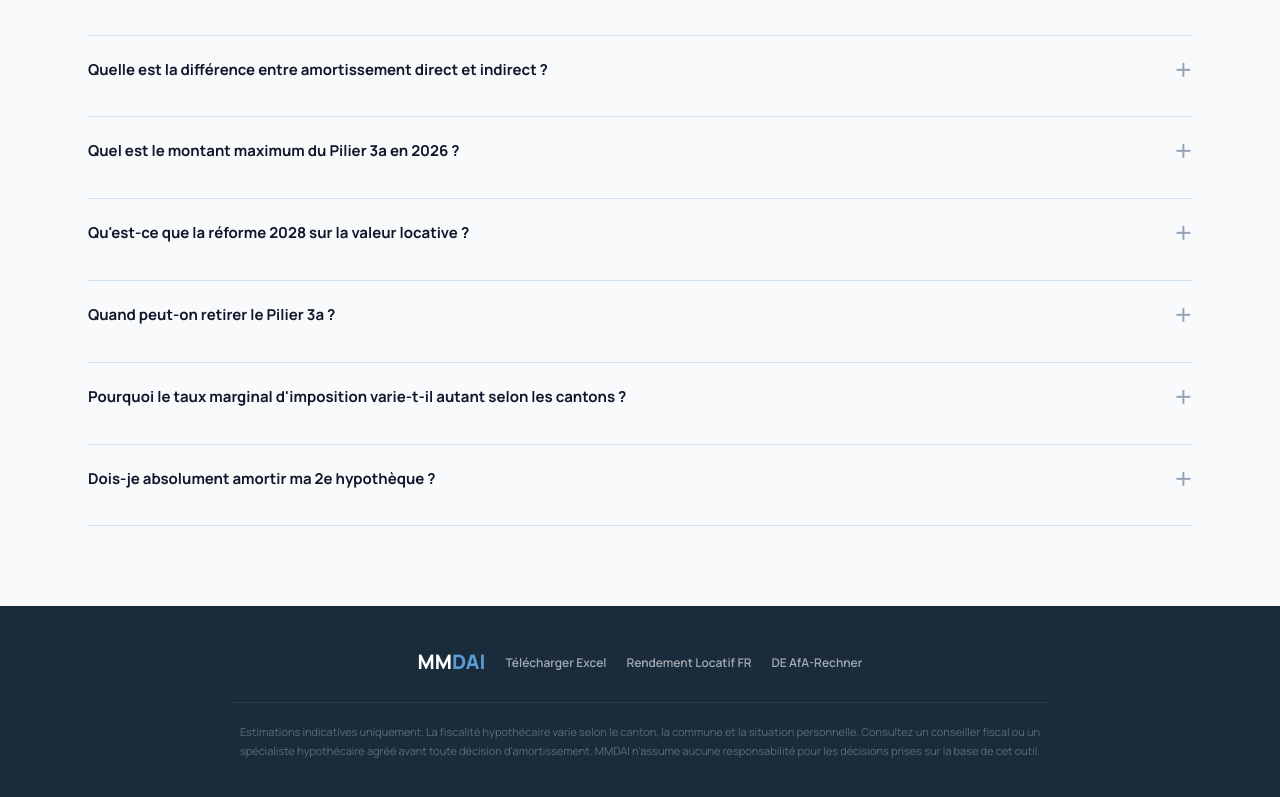
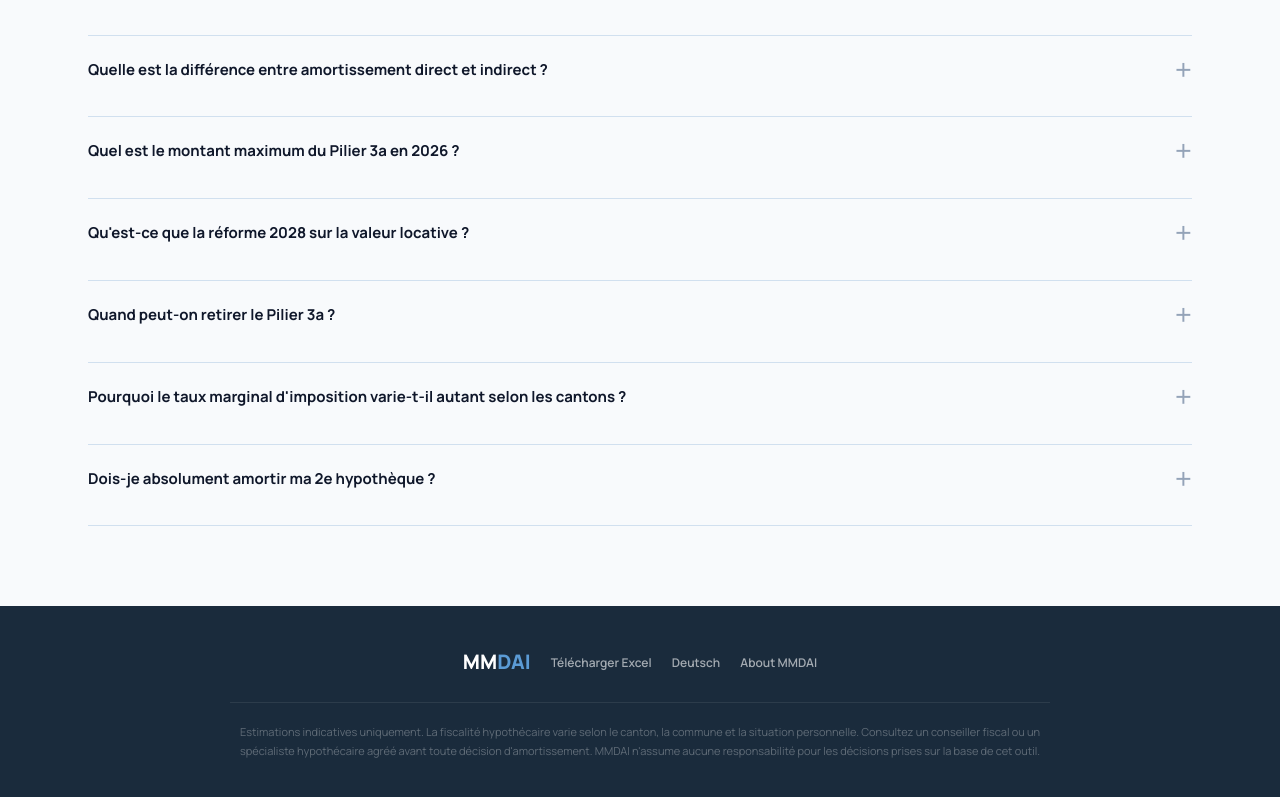
Before and after one commit to mmandai/ch-fr-amortissement-direct-vs-indirect, a plain HTML site: page index.html in a window 1280 px wide. Shown: the part 3633-4430 px from the top of the page. Drawn offline with nearby package versions, Linux system fonts and the light colour scheme.

Commit message:
index.html

```diff
--- a/index.html
+++ b/index.html
@@ -429,8 +429,8 @@ footer{background:var(--steel);color:rgba(255,255,255,.5);padding:40px 0;text-al
       <span class="footer-logo">MM<em>DAI</em></span>
       <div class="footer-links">
         <a href="https://imemyselfai.gumroad.com/l/chframortissementdirectvsindirect" target="_blank">Télécharger Excel</a>
-        <a href="https://mmandai.github.io/fr-rendement-locatif/">Rendement Locatif FR</a>
-        <a href="https://mmandai.github.io/de-afa/">DE AfA-Rechner</a>
+        <a href="https://mmandai.github.io/ch-de-direkte-vs-indirekte-rechner/">Deutsch</a>
+        <a href="https://mmandai.github.io/about/">About MMDAI</a>
       </div>
     </div>
     <p class="footer-disclaimer">Estimations indicatives uniquement. La fiscalité hypothécaire varie selon le canton, la commune et la situation personnelle. Consultez un conseiller fiscal ou un spécialiste hypothécaire agréé avant toute décision d'amortissement. MMDAI n'assume aucune responsabilité pour les décisions prises sur la base de cet outil.</p>
```
